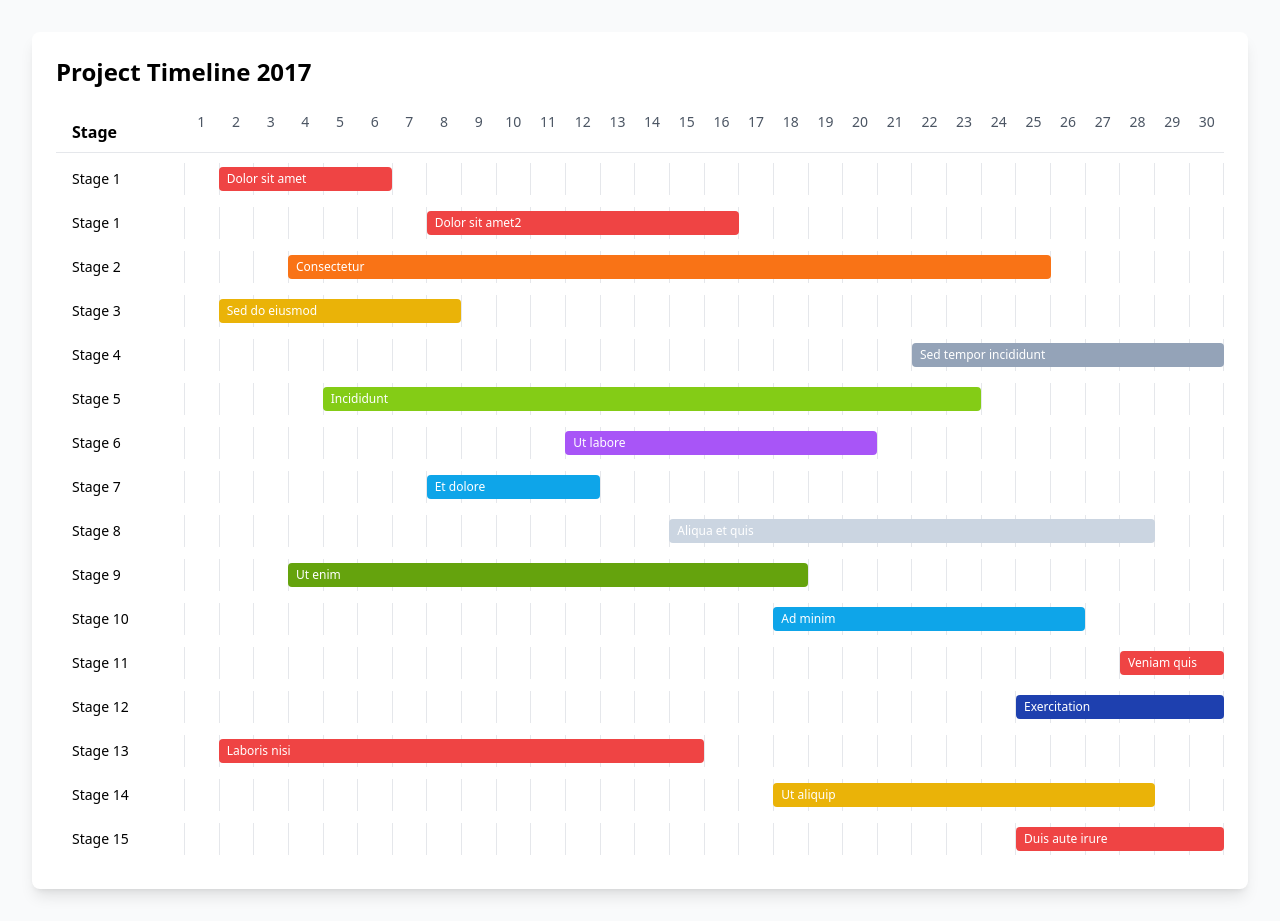
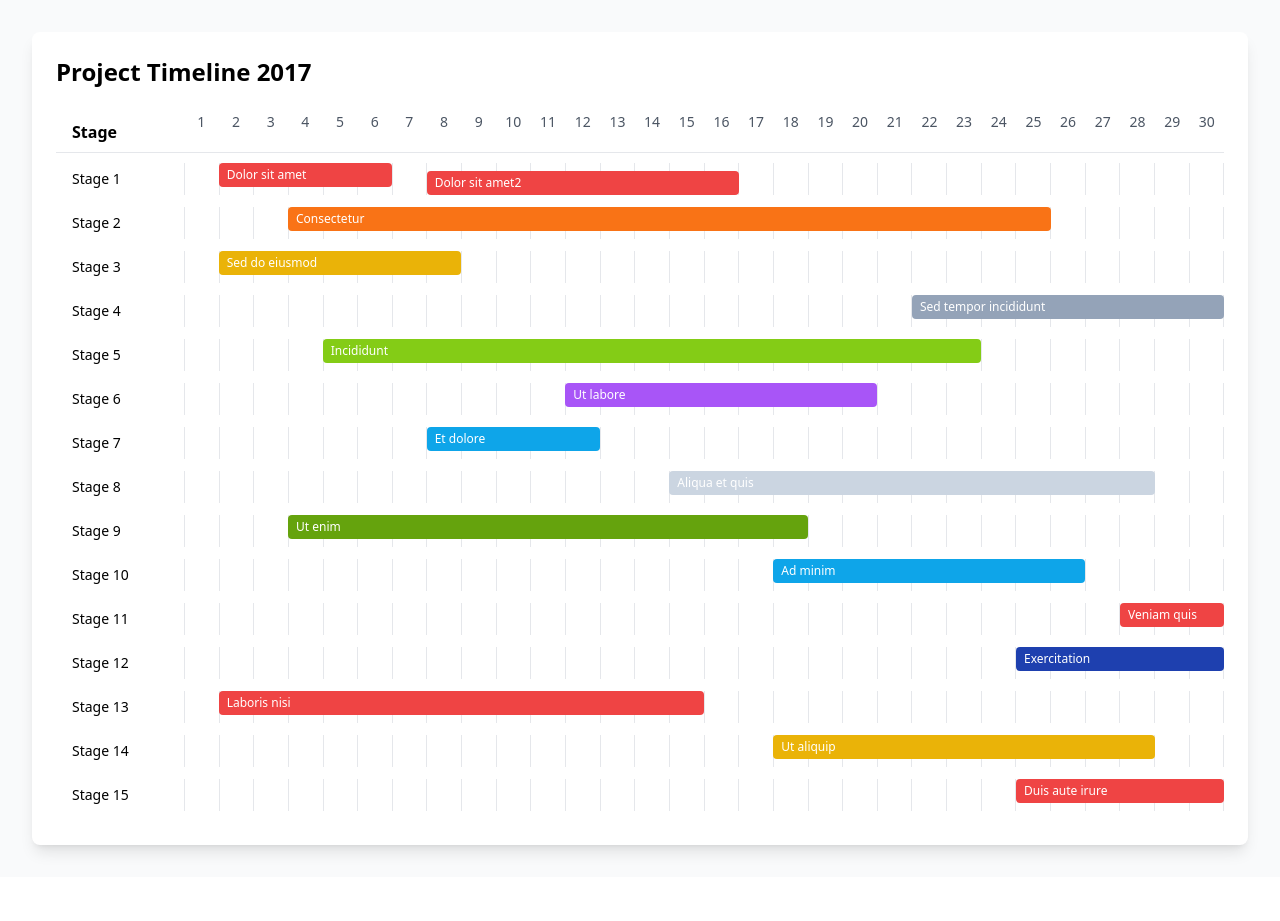
Before and after one commit to nsdevaraj/basicgantt, a React (Vite) app: page / in a window 1280 px wide. After the commit the page ends 877 px from the top, so only its background shows below. Built offline with nearby package versions, Linux system fonts and the light colour scheme.

Commit message:
render duplicates

```diff
--- a/src/components/GanttChart.tsx
+++ b/src/components/GanttChart.tsx
@@ -15,6 +15,15 @@ interface GanttChartProps {
 
 const GanttChart: React.FC<GanttChartProps> = ({ tasks, totalDays }) => {
   const days = Array.from({ length: totalDays }, (_, i) => i + 1);
+
+  // Group tasks by ID
+  const groupedTasks = tasks.reduce((acc, task) => {
+    if (!acc[task.id]) {
+      acc[task.id] = [];
+    }
+    acc[task.id].push(task);
+    return acc;
+  }, {} as Record<number, Task[]>);
 
   return (
     <div className="w-full overflow-x-auto">
@@ -35,10 +44,10 @@ const GanttChart: React.FC<GanttChartProps> = ({ tasks, totalDays }) => {
         </div>
 
         {/* Tasks */}
-        {tasks.map((task) => (
-          <div key={task.id} className="flex items-center mb-2">
+        {Object.entries(groupedTasks).map(([id, tasksInGroup]) => (
+          <div key={id} className="flex items-center mb-2">
             <div className="w-32 flex-shrink-0 px-4 py-2 text-sm">
-              Stage {task.id}
+              Stage {id}
             </div>
             <div className="flex-1 relative h-8">
               {/* Grid lines */}
@@ -51,19 +60,23 @@ const GanttChart: React.FC<GanttChartProps> = ({ tasks, totalDays }) => {
                 ))}
               </div>
 
-              {/* Task bar */}
+              {/* Task bars */}
+              {tasksInGroup.map((task, index) => (
                 <div
+                  key={`${task.id}-${task.startDay}-${task.endDay}`}
                   className="absolute h-6 top-1 rounded"
                   style={{
                     left: `${((task.startDay - 1) / totalDays) * 100}%`,
                     width: `${((task.endDay - task.startDay + 1) / totalDays) * 100}%`,
                     backgroundColor: task.color,
+                    top: `${index * 8}px`, // Update the top position for each task bar
                   }}
                 >
                   <span className="text-xs text-white px-2 truncate block leading-6">
                     {task.name}
                   </span>
                 </div>
+              ))}
             </div>
           </div>
         ))}
```
Also changed, not shown: 1 other file (tests, documents, lock files or other folders). Lines whose indentation alone changed are shown as unchanged.
